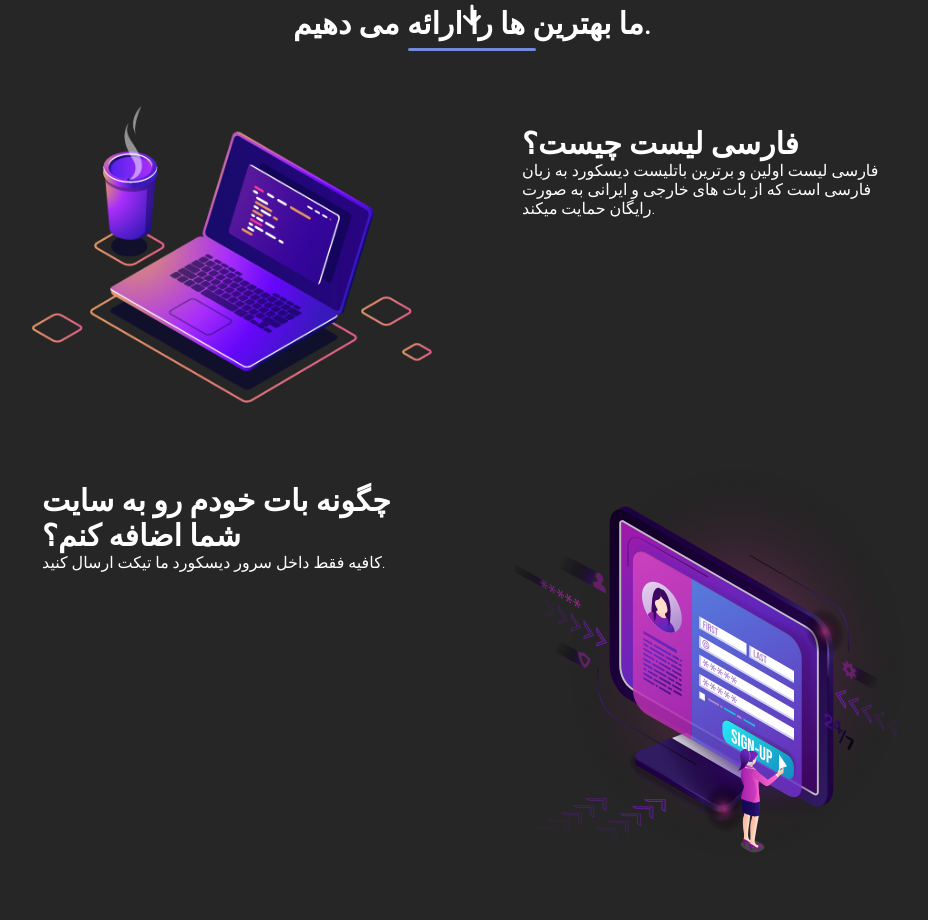
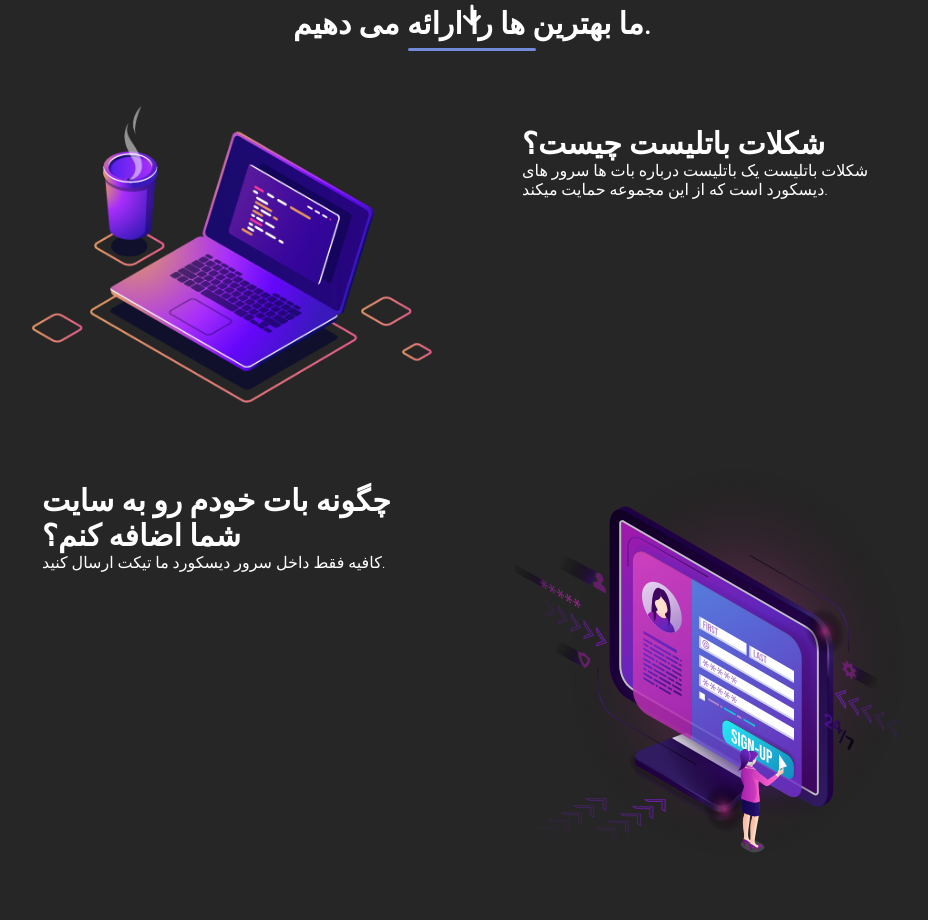
Before and after one commit to EgGCraftIR/identify-as-botlist, a website: page index.html in a window 1280 px wide. Shown: the part 814-1734 px from the top of the page, without its empty margins (168-1096 px from the left). Drawn offline with Linux system fonts and the light colour scheme.

Commit message:
some changes :)

```diff
--- a/index.html
+++ b/index.html
@@ -2,8 +2,8 @@
 <html>
 <head>
   <meta charset="utf-8">
-  <title>farsi-list</title>
-  <meta name="description" content="اولین باتلیست دیسکورد به زبان فارسی"/>
+  <title>Chocolate Botlist</title>
+  <meta name="description" content="به عنوان یه باتلیست شناخته میشم :)"/>
    <meta name="og:image" content="https://eggcraftir.github.io/farsi-botlist/readme/thumbnail.png"/>
    <meta name="theme-color" content="#0070ff" />
   <meta name="viewport" content="width=device-width, initial-scale=1.0">
@@ -92,8 +92,8 @@
         <div class="feature">
           <img class="feature-img" src="./img/feature1.png"></img>
           <div class="feature-info">
-            <h2 class="feature-info-t">فارسی لیست چیست؟</h2>
-            <p class="feature-info-d">فارسی لیست اولین و برترین باتلیست دیسکورد به زبان فارسی است که از بات های خارجی و ایرانی به صورت رایگان حمایت میکند.</p>
+            <h2 class="feature-info-t"> شکلات باتلیست چیست؟</h2>
+            <p class="feature-info-d">شکلات باتلیست یک باتلیست درباره بات ها سرور های دیسکورد است که از این مجموعه حمایت میکند.</p>
           </div>
         </div>
         <div class="feature">
```
